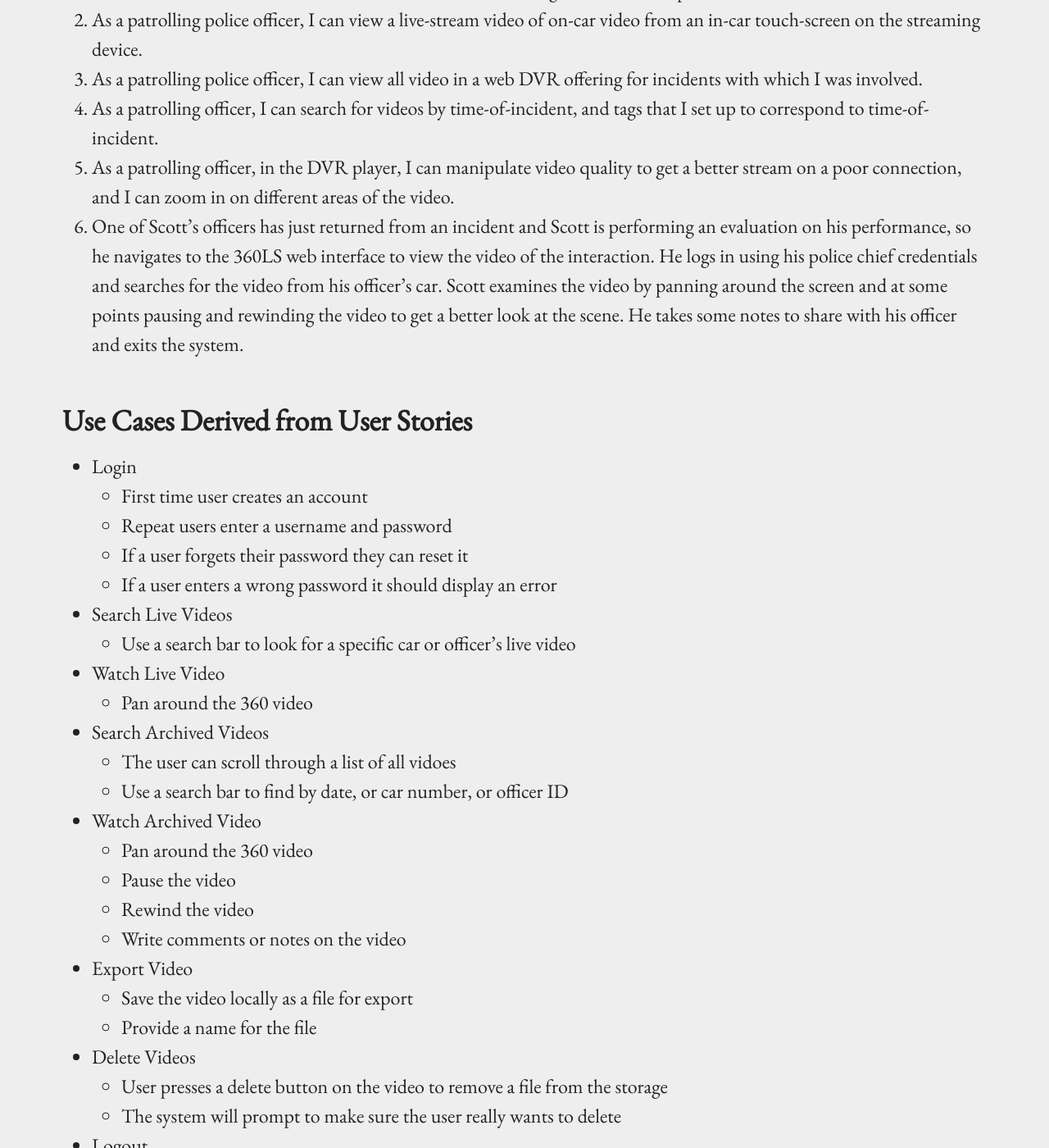
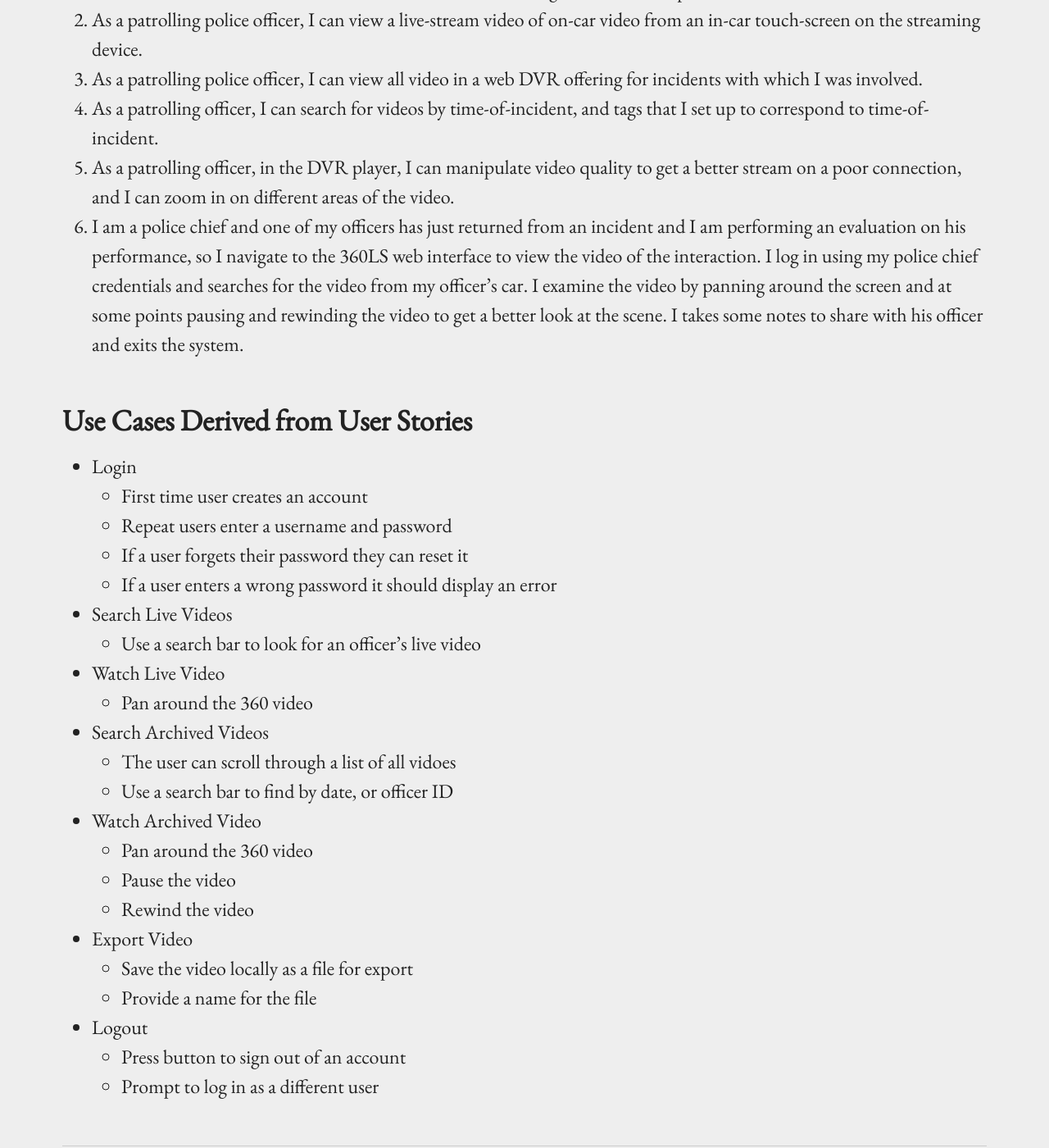
Before and after one commit to 360ls/360ls, a Jekyll site: the page built from _requirements/stories.md, in a window 1280 px wide and 1400 px high, scrolled down 427 px. Shown: the whole window at 82% size. Built offline with Jekyll 4.4.1, drawn with Linux system fonts in a browser that asks for light colours.

Commit message:
edited use cases and user story

```diff
--- a/_requirements/stories.md
+++ b/_requirements/stories.md
@@ -9,7 +9,7 @@ title: User Stories and Use Cases
 3. As a patrolling police officer, I can view all video in a web DVR offering for incidents with which I was involved.
 4. As a patrolling officer, I can search for videos by time-of-incident, and tags that I set up to correspond to time-of-incident.
 5. As a patrolling officer, in the DVR player, I can manipulate video quality to get a better stream on a poor connection, and I can zoom in on different areas of the video.
-6. One of Scott’s officers has just returned from an incident and Scott is performing an evaluation on his performance, so he navigates to the 360LS web interface to view the video of the interaction. He logs in using his police chief credentials and searches for the video from his officer’s car. Scott examines the video by panning around the screen and at some points pausing and rewinding the video to get a better look at the scene. He takes some notes to share with his officer and exits the system.
+6. I am a police chief and one of my officers has just returned from an incident and I am performing an evaluation on his performance, so I navigate to the 360LS web interface to view the video of the interaction. I log in using my police chief credentials and searches for the video from my officer’s car. I examine the video by panning around the screen and at some points pausing and rewinding the video to get a better look at the scene. I takes some notes to share with his officer and exits the system.
 
 ## Use Cases Derived from User Stories
 - Login
@@ -19,29 +19,24 @@ title: User Stories and Use Cases
 	- If a user enters a wrong password it should display an error
 
 - Search Live Videos
-	- Use a search bar to look for a specific car or officer's live video
+	- Use a search bar to look for an officer's live video
 
 - Watch Live Video
 	- Pan around the 360 video
 
 - Search Archived Videos
 	- The user can scroll through a list of all vidoes
-	- Use a search bar to find by date, or car number, or officer ID
+	- Use a search bar to find by date, or officer ID
 
 - Watch Archived Video
 	- Pan around the 360 video
 	- Pause the video
 	- Rewind the video
-	- Write comments or notes on the video
 
 - Export Video
 	- Save the video locally as a file for export
 	- Provide a name for the file
 
-- Delete Videos
-	- User presses a delete button on the video to remove a file from the storage
-	- The system will prompt to make sure the user really wants to delete
-
 - Logout
 	- Press button to sign out of an account
 	- Prompt to log in as a different user
```
